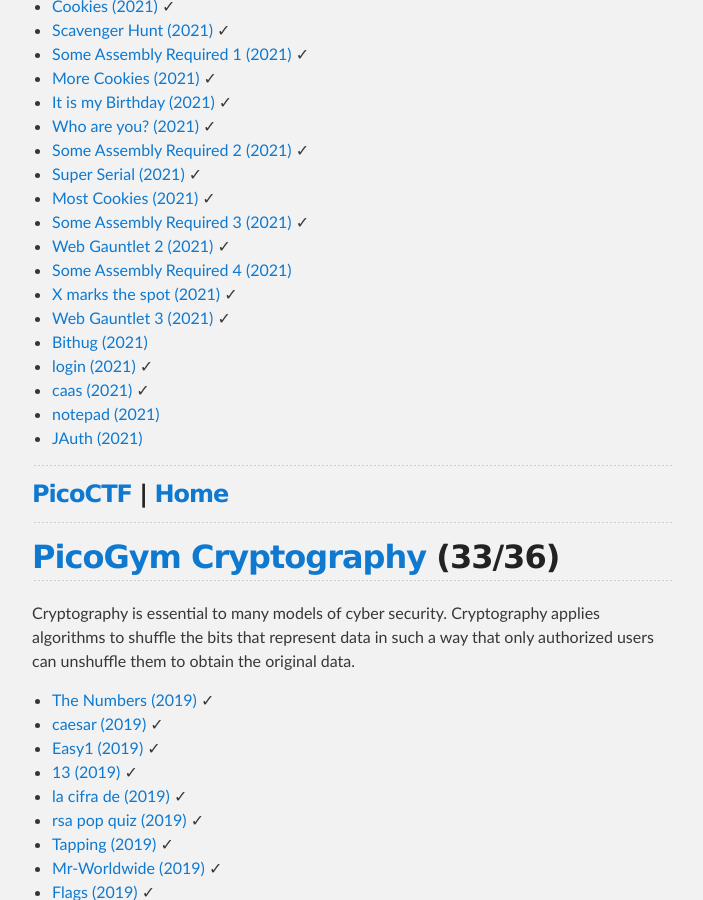
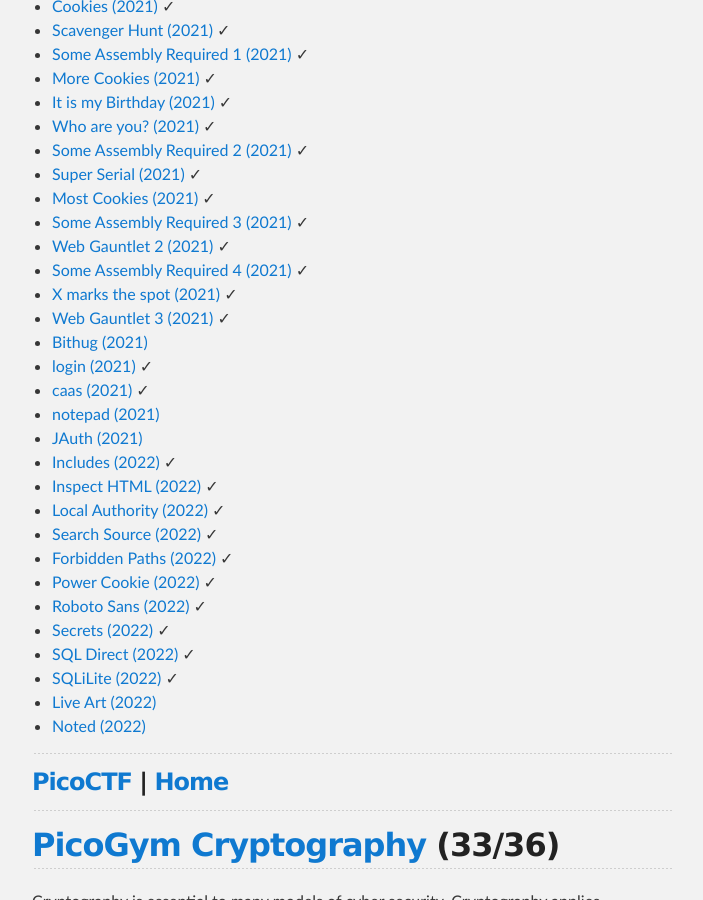
Before and after one commit to djm89uk/djm89uk.github.io, a Jekyll site: the page built from picoctf.md, in a window 1280 px wide and 900 px high, scrolled down 1155 px. Shown: the whole window, without its empty margins (288-991 px from the left). Built offline with Jekyll 4.4.1, drawn with Linux system fonts in a browser that asks for light colours; our own code applies the rules of GitHub Pages for plain Markdown files.

Commit message:
Update picoctf.md

```diff
--- a/picoctf.md
+++ b/picoctf.md
@@ -45,7 +45,7 @@ Web Exploitation entails the manipulation of websites and web hosted services us
 - [Most Cookies (2021)](./picogym_we.md#most-cookies) ✓
 - [Some Assembly Required 3 (2021)](./picogym_we.md#some-assembly-required-3) ✓
 - [Web Gauntlet 2 (2021)](./picogym_we.md#web-gauntlet-2) ✓
-- [Some Assembly Required 4 (2021)](./picogym_we.md#some-assembly-required-4)
+- [Some Assembly Required 4 (2021)](./picogym_we.md#some-assembly-required-4) ✓
 - [X marks the spot (2021)](./picogym_we.md#x-marks-the-spot) ✓
 - [Web Gauntlet 3 (2021)](./picogym_we.md#web-gauntlet-3) ✓
 - [Bithug (2021)](./picogym_we.md#bithug)
@@ -53,6 +53,18 @@ Web Exploitation entails the manipulation of websites and web hosted services us
 - [caas (2021)](./picogym_we.md#caas) ✓
 - [notepad (2021)](./picogym_we.md#notepad)
 - [JAuth (2021)](./picogym_we.md#jauth)
+- [Includes (2022)](./picogym_we.md#includes) ✓
+- [Inspect HTML (2022)](./picogym_we.md#inspect-html) ✓
+- [Local Authority (2022)](./picogym_we.md#local-authority) ✓
+- [Search Source (2022)](./picogym_we.md#search-source) ✓
+- [Forbidden Paths (2022)](./picogym_we.md#forbidden-paths) ✓
+- [Power Cookie (2022)](./picogym_we.md#power-cookie) ✓
+- [Roboto Sans (2022)](./picogym_we.md#roboto-sans) ✓
+- [Secrets (2022)](./picogym_we.md#secrets) ✓
+- [SQL Direct (2022)](./picogym_we.md#sql-direct) ✓
+- [SQLiLite (2022)](./picogym_we.md#sqlilite) ✓
+- [Live Art (2022)](./picogym_we.md#live-art)
+- [Noted (2022)](./picogym_we.md#noted)
 
 ---
 
```
Also changed, not shown: other parts of picoctf.md (+1 -1 lines).
